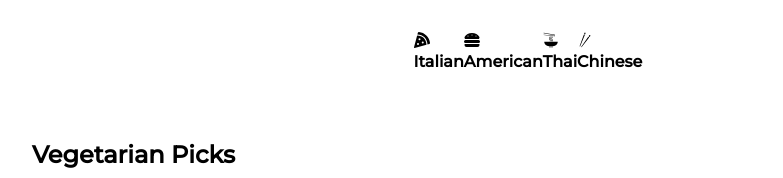
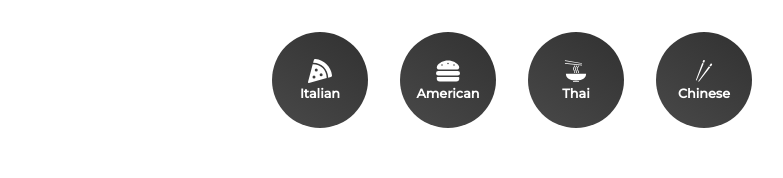
Before and after one commit to theoladas/React-RecipeApp, a React (Create React App) app in the folder recipe-app/: page / in a window 1280 px wide. Shown: the top 178 px of the page, without its empty margins (112-895 px from the left). Built offline with nearby package versions, Linux system fonts and the light colour scheme; no server answers.

Commit message:
Added - styles for NavLinks / Created - active class styles

```diff
--- a/recipe-app/src/components/Category.jsx
+++ b/recipe-app/src/components/Category.jsx
@@ -7,22 +7,22 @@
 const Category = () => {
   return (
     <NavList>
-      <NavLink to={"/Cuisine/Italian"}>
+      <StyleLink to={"/Cuisine/Italian"}>
         <FaPizzaSlice />
         <h4>Italian</h4>
-      </NavLink>
-      <NavLink to={"/Cuisine/American"}>
+      </StyleLink>
+      <StyleLink to={"/Cuisine/American"}>
         <FaHamburger />
         <h4>American</h4>
-      </NavLink>
-      <NavLink to={"/Cuisine/Thai"}>
+      </StyleLink>
+      <StyleLink to={"/Cuisine/Thai"}>
         <GiNoodles />
         <h4>Thai</h4>
-      </NavLink>
-      <NavLink to={"/Cuisine/Chinese"}>
+      </StyleLink>
+      <StyleLink to={"/Cuisine/Chinese"}>
         <GiChopsticks />
         <h4>Chinese</h4>
-      </NavLink>
+      </StyleLink>
     </NavList>
   );
 };
@@ -34,5 +34,39 @@
   justify-content: center;
   margin: 2rem 0rem;
 `;
+// NavLinks styles
+const StyleLink = styled(NavLink)`
+  display: flex;
+  flex-direction: column;
+  justify-content: center;
+  align-items: center;
+  border-radius: 50%;
+  margin-right: 2rem;
+  text-decoration: none;
+  background: linear-gradient(35deg, #494949, #313131);
+  width: 6rem;
+  height: 6rem;
+  cursor: pointer;
+  tranform: scale(0.8);
 
+  h4 {
+    color: white;
+    font-size: 0.8rem;
+    margin-top: 0.2rem;
+  }
+  svg {
+    color: white;
+    font-size: 1.5rem;
+  }
+  // create a class , when we click an icon to stay active
+  &.active {
+    background: linear-gradient(to right, #f27121, #e94057);
+  }
+  svg {
+    color: white;
+  }
+  h4 {
+    color: white;
+  }
+`;
 export default Category;
```
